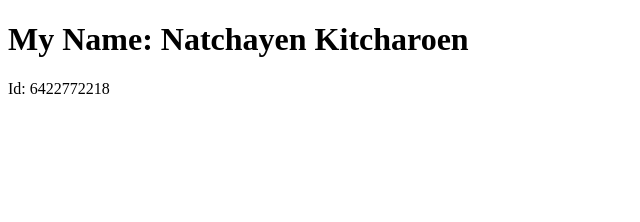
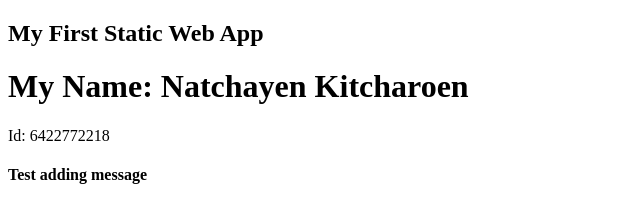
Before and after one commit to TPeM01/DES424_6422772218, a plain HTML site: page src/index.html in a window 1280 px wide. Shown: the whole page, without its empty margins (0-640 px from the left). Drawn offline with Linux system fonts and the light colour scheme.

Commit message:
Initial commit

```diff
--- a/src/index.html
+++ b/src/index.html
@@ -1,7 +1,9 @@
 <!DOCTYPE html>
 <html>
     <body>
+        <h2>My First Static Web App</h2>
     	<h1>My Name: Natchayen Kitcharoen</h1>
         <p>Id: 6422772218</p>
+        <h4>Test adding message</h4>
     </body>
 </html>
```
